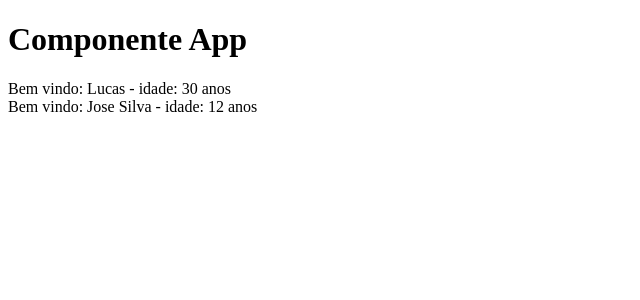
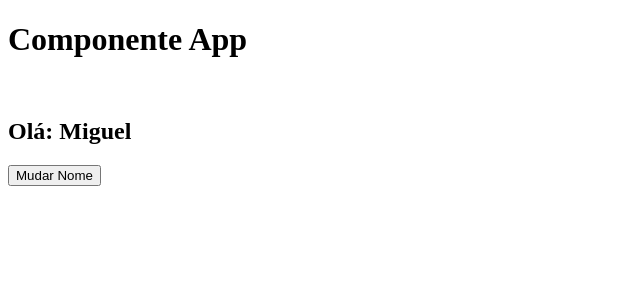
Before and after one commit to oxtw/primeiro-app, a React (Create React App) app: page / in a window 1280 px wide. Shown: the top 300 px of the page, without its empty margins (0-640 px from the left). Built offline with nearby package versions, Linux system fonts and the light colour scheme.

Commit message:
trabalhando-com-use-state

```diff
--- a/src/App.js
+++ b/src/App.js
@@ -1,13 +1,21 @@
 import Nome from './components/Nome';
-
+import { useState } from 'react';
 
 function App(){
+  const [aluno, setAluno] = useState('Miguel');
+
+  function handleChangeName(nome){
+    setAluno(nome)
+  }
+
   return(
     <div>
-      <h1>Componente App</h1>
-      <Nome aluno="Lucas" idade={30}/>
-      <br/>
-      <Nome aluno="Jose Silva" idade={12}/>
+      <h1>Componente App</h1><br/>
+      <h2>Olá: {aluno}</h2>
+      <button onClick={ () => handleChangeName('Miguel Weigert') }>
+        Mudar Nome
+      </button>
+      {/* <Nome aluno="Lucas" idade={30}/> */}
     </div>
   );
 }
```
